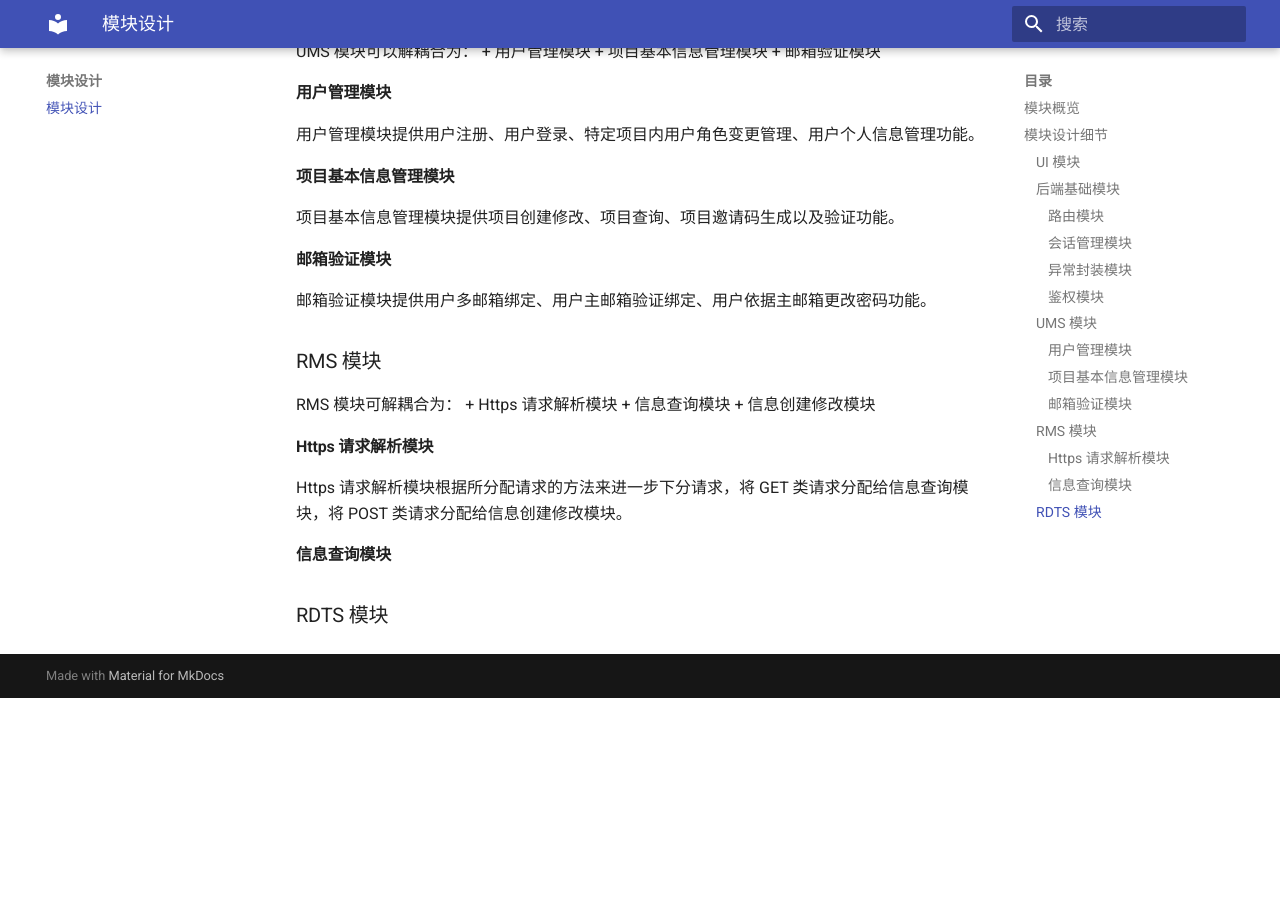
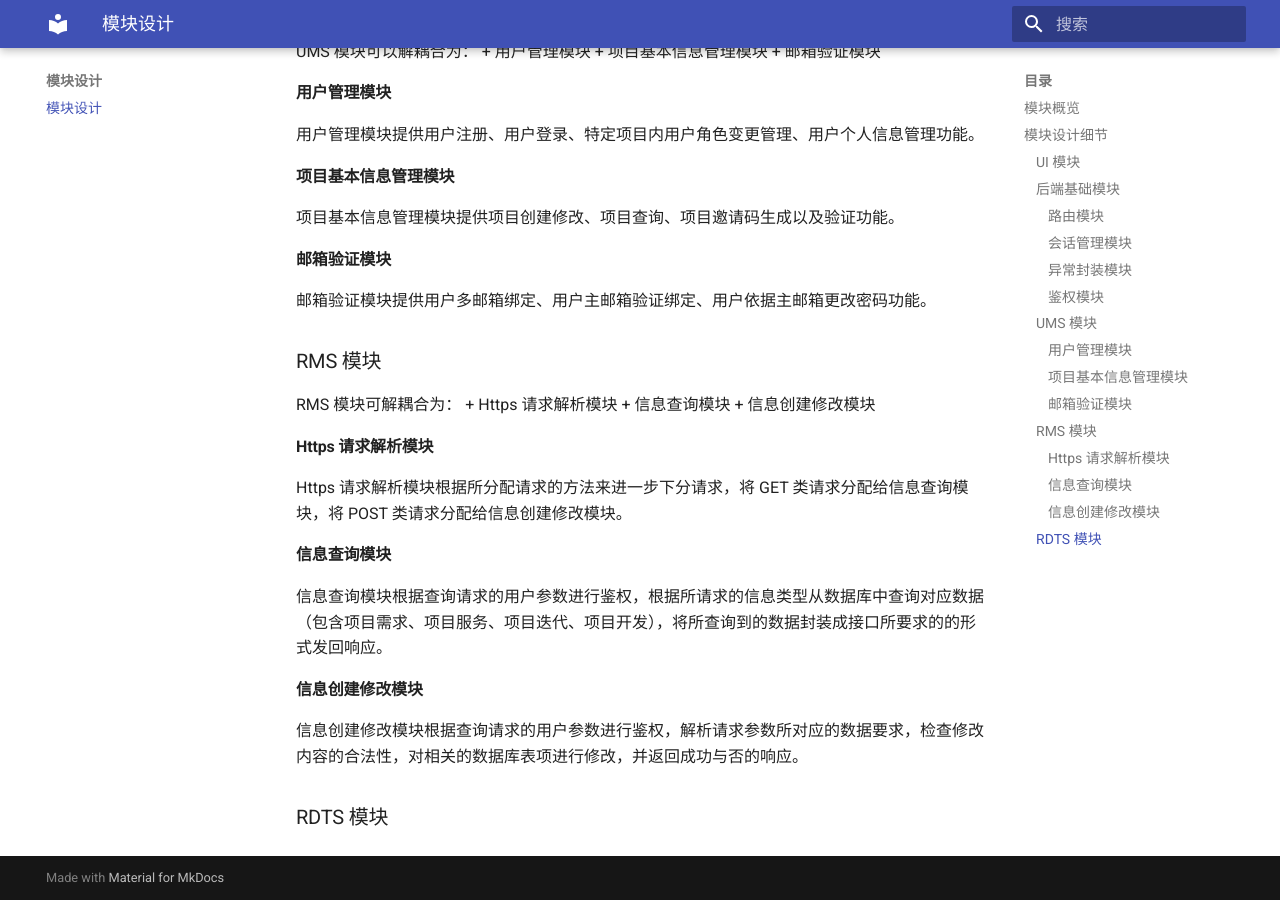
Before and after one commit to c7w/ReqMan-doc, an MkDocs documentation site: the page built from docs/module.md, in a window 1280 px wide and 900 px high, scrolled down 1131 px. Built offline with MkDocs 1.6.1 and Material for MkDocs 9.7.7, drawn with Linux system fonts in a browser that asks for light colours; before the commit the page ends 1829 px from its top, so only the background shows below that.

Commit message:
[SR.006.808.I] Finish the docs of modules: rms (#25)

```diff
--- a/docs/module.md
+++ b/docs/module.md
@@ -77,4 +77,10 @@ Https 请求解析模块根据所分配请求的方法来进一步下分请求
 
 #### 信息查询模块
 
+信息查询模块根据查询请求的用户参数进行鉴权，根据所请求的信息类型从数据库中查询对应数据（包含项目需求、项目服务、项目迭代、项目开发），将所查询到的数据封装成接口所要求的的形式发回响应。
+
+#### 信息创建修改模块
+
+信息创建修改模块根据查询请求的用户参数进行鉴权，解析请求参数所对应的数据要求，检查修改内容的合法性，对相关的数据库表项进行修改，并返回成功与否的响应。
+
 ### RDTS 模块
```
